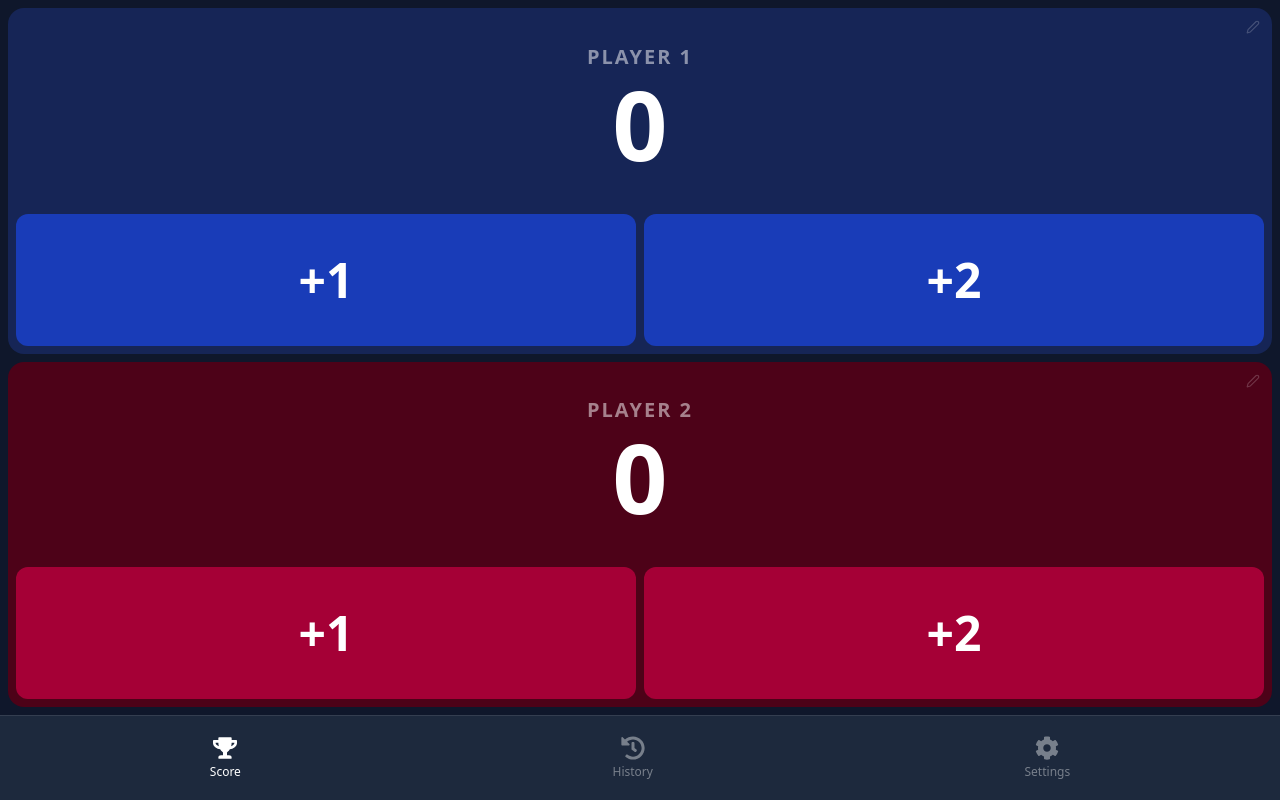
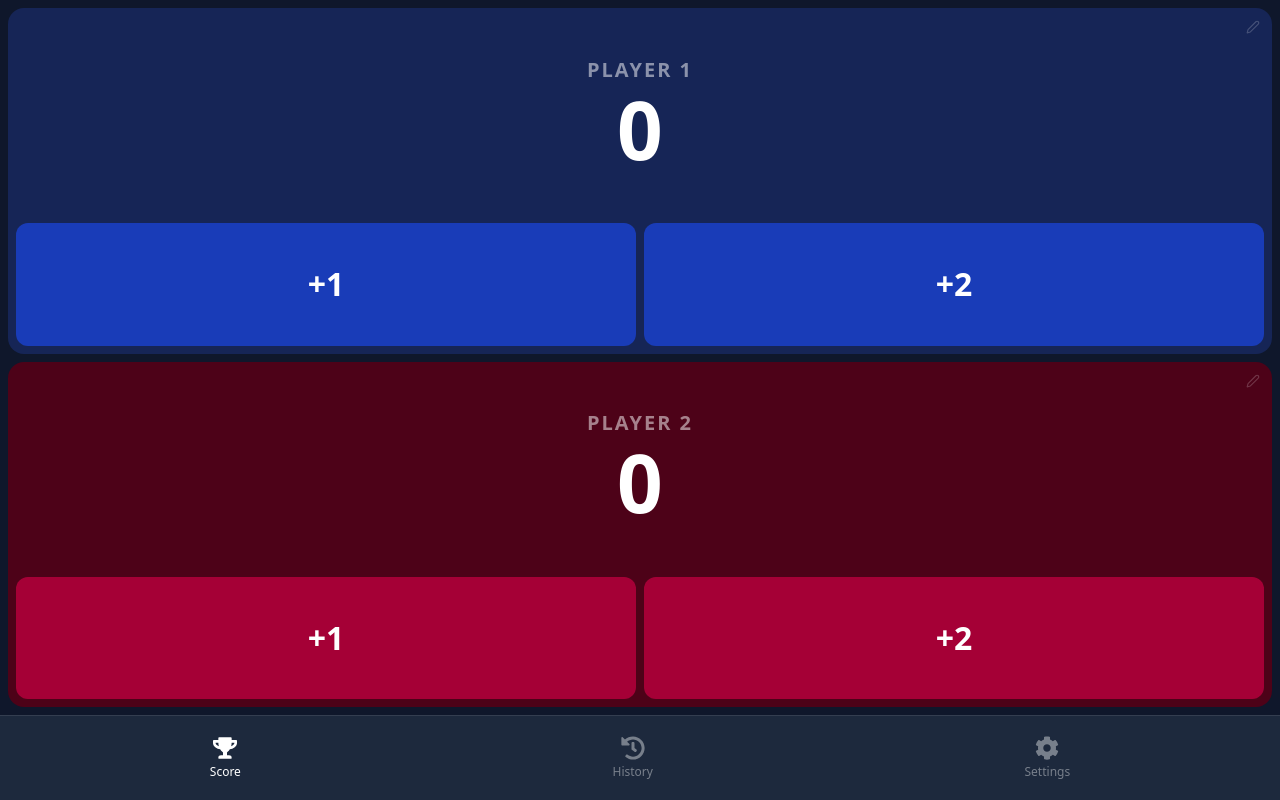
Before and after one commit to balthazarely/easy-cribbage, a React (Vite) app: page / in a window 1280 px wide. Built offline with nearby package versions, Linux system fonts and the light colour scheme.

Commit message:
minor change

```diff
--- a/src/App.tsx
+++ b/src/App.tsx
@@ -12,7 +12,7 @@ function App() {
   const { settings, changePlayerName, setOrientation, togglePlayerThree } = useSettings();
 
   return (
-    <div className="flex flex-col h-dvh w-full bg-slate-900 text-white pt-[env(safe-area-inset-top)] pb-[env(safe-area-inset-bottom)]">
+    <div className="flex flex-col h-dvh w-full bg-slate-900 text-white pt-[env(safe-area-inset-top)]">
       <div className="flex-1 overflow-auto">
         <Routes>
           <Route
--- a/src/components/Menu.tsx
+++ b/src/components/Menu.tsx
@@ -9,7 +9,7 @@ const links = [
 
 export default function Menu() {
   return (
-    <div className="flex shrink-0 w-full justify-around items-center py-3 px-6 bg-slate-800 border-t border-white/10">
+    <div className="flex shrink-0 w-full justify-around items-center pt-3 px-6 bg-slate-800 border-t border-white/10" style={{ paddingBottom: 'calc(0.75rem + env(safe-area-inset-bottom))' }}>
       {links.map(({ to, icon: Icon, label }) => (
         <NavLink
           key={to}
--- a/src/components/PlayerScore.tsx
+++ b/src/components/PlayerScore.tsx
@@ -56,7 +56,7 @@ export default function PlayerScore({
       }}
     >
       <div
-        className="relative flex flex-col flex-[3] min-h-0 items-center justify-center gap-1"
+        className="relative flex flex-col flex-[3] min-h-0 items-center justify-center gap-1 py-3"
         onPointerDown={handlePointerDown}
         onPointerUp={handlePointerUp}
         onPointerLeave={handlePointerUp}
@@ -65,7 +65,7 @@ export default function PlayerScore({
         <span className="text-[clamp(0.875rem,2.5dvh,1.5rem)] font-semibold opacity-50 uppercase tracking-widest">
           {name}
         </span>
-        <span className="text-[clamp(3rem,12dvh,9rem)] font-bold leading-none">
+        <span className="text-[clamp(2rem,10dvh,9rem)] font-bold leading-none">
           {score}
         </span>
       </div>
@@ -73,13 +73,13 @@ export default function PlayerScore({
       <div className="flex flex-[2] gap-2 p-2">
         <button
           onClick={() => addScore(player, 1)}
-          className={`flex-1 h-full rounded-xl text-5xl font-bold ${theme.button}`}
+          className={`flex-1 h-full rounded-xl text-[clamp(1.5rem,4dvh,3rem)] font-bold ${theme.button}`}
         >
           +1
         </button>
         <button
           onClick={() => addScore(player, 2)}
-          className={`flex-1 h-full rounded-xl text-5xl font-bold ${theme.button}`}
+          className={`flex-1 h-full rounded-xl text-[clamp(1.5rem,4dvh,3rem)] font-bold ${theme.button}`}
         >
           +2
         </button>
```
